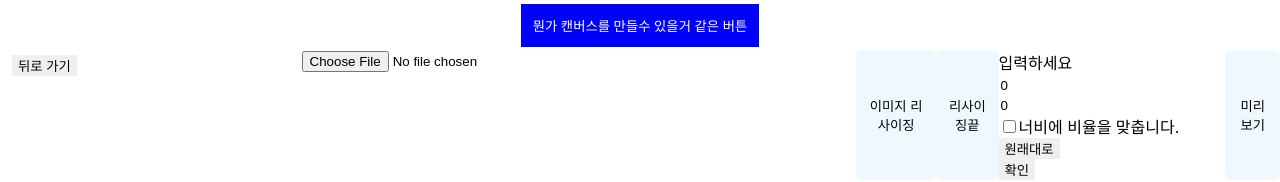
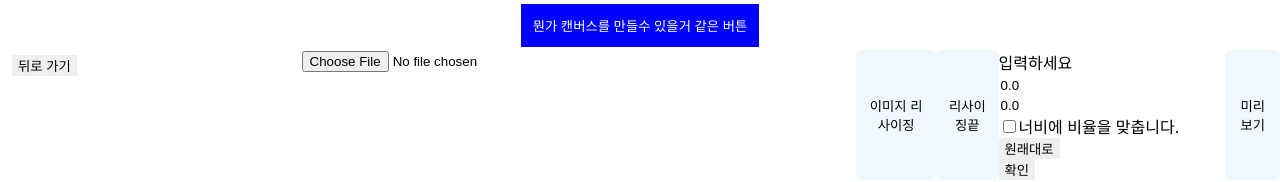
Before and after one commit to mecanvas/early-front, a Next.js app: page /tool in a window 1280 px wide. Both pictures are taken after a click on the button "이미지 리사이징". Shown: the top 182 px of the page. Built offline with nearby package versions, Linux system fonts and the light colour scheme.

Commit message:
toFixed 기본으로 추가

```diff
--- a/src/components/tool/tool.tsx
+++ b/src/components/tool/tool.tsx
@@ -246,10 +246,9 @@ const Tool = () => {
 
       if (name === 'width') {
         setResizeWidth(+value);
-
         if (ratioPersist) {
           const ratioHeight = (+value * originHeight) / originWidth;
-          setResizeHeight(+ratioHeight.toFixed(1));
+          setResizeHeight(ratioHeight);
         }
       }
       if (name === 'height') {
@@ -409,7 +408,7 @@ const Tool = () => {
                 ref={imgNode}
                 style={{ visibility: `${isPreview ? 'hidden' : 'visible'}` }}
                 src={imgUploadUrl}
-                alt="샘플이미지"
+                alt="캔버스로 만들 이미지"
               />
             </>
           ) : (
@@ -425,8 +424,8 @@ const Tool = () => {
               <div>
                 <div>입력하세요</div>
                 <form onChange={handleChangeImgSize}>
-                  <input type="text" name="width" value={resizeWidth} placeholder="너비" />
-                  <input type="text" name="height" value={resizeHeight} placeholder="높이" />
+                  <input type="text" name="width" value={resizeWidth.toFixed(1)} placeholder="너비" />
+                  <input type="text" name="height" value={resizeHeight.toFixed(1)} placeholder="높이" />
                 </form>
                 <div>
                   <input type="checkbox" onChange={handleRatioPersist} />
```
